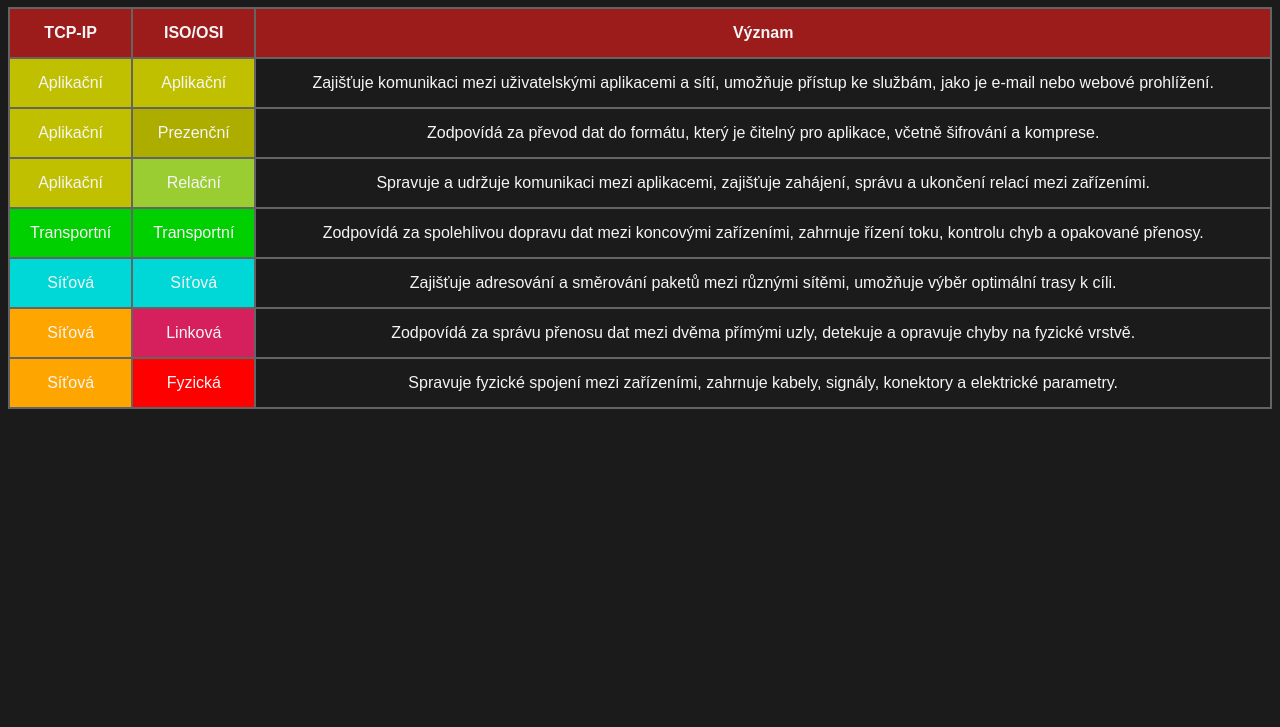
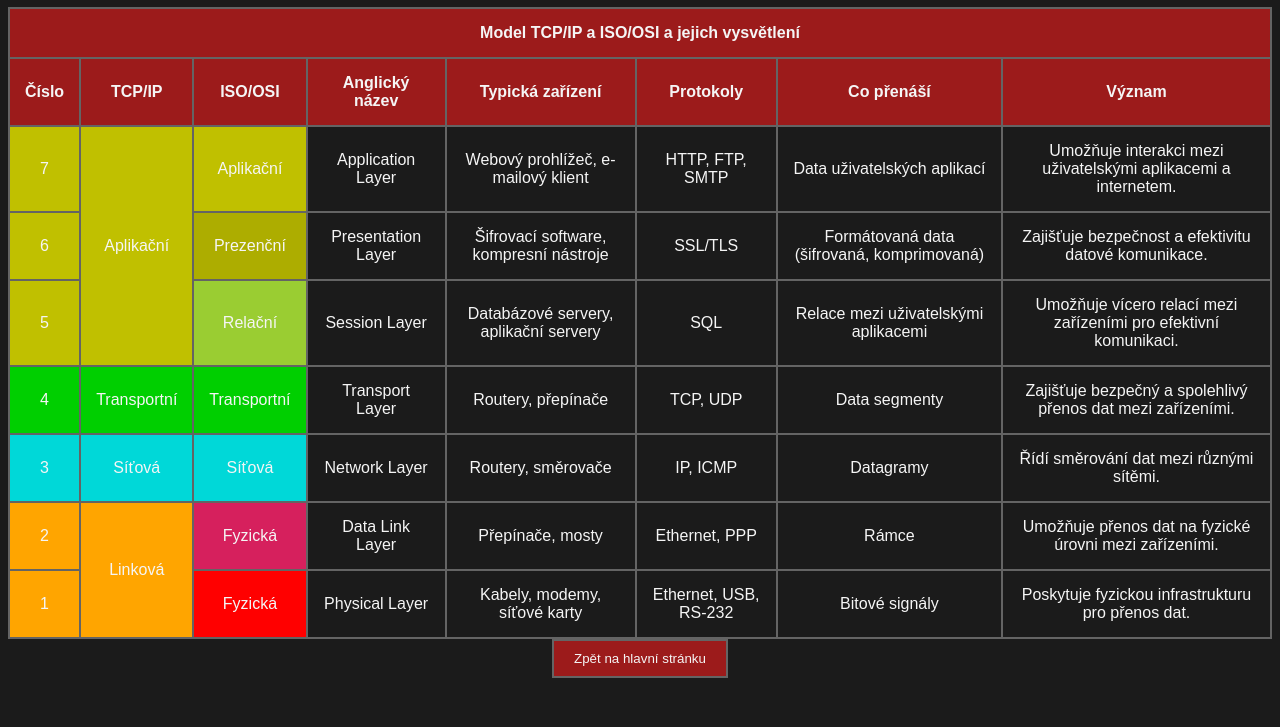
Before and after one commit to Kyndl/kyndl.github.io, a plain HTML site: page tabulka.html in a window 1280 px wide. Shown: the part 73-800 px from the top of the page. Drawn offline with Linux system fonts and the light colour scheme.

Commit message:
upd tabulka.html

```diff
--- a/tabulka.html
+++ b/tabulka.html
@@ -1,6 +1,8 @@
 <!DOCTYPE html>
-<html>
+<html lang="cs">
 <head>
+    <meta charset="UTF-8">
+    <meta name="viewport" content="width=device-width, initial-scale=1.0">
     <style>
         table {
             width: 100%;
@@ -20,7 +22,7 @@
         h1 {
             text-align: center;
         }
-        h1, td,th,p {
+        h1, td, th, p {
             font-family: Arial, sans-serif;
             color: whitesmoke;
         }
@@ -28,55 +30,96 @@
             background-color: #1b1b1b;
         }
         tr:hover {
-    background-color: rgba(255, 255, 255, 0.1);
-}
-
+            background-color: rgba(255, 255, 255, 0.1);
+        }
     </style>
-    <title>Tabulka</title>
 </head>
 <body>
-    <h1>Model TCP-IP a ISO/OSI a jejich vysvětlení</h1>
+    <h1>Model TCP/IP a ISO/OSI a jejich vysvětlení</h1>
     <table>
         <tr>
-            <th scope="col">TCP-IP</th>
+            <th colspan="8">Model TCP/IP a ISO/OSI a jejich vysvětlení</th>
+        </tr>
+        <tr>
+            <th scope="col">Číslo</th>
+            <th scope="col">TCP/IP</th>
             <th scope="col">ISO/OSI</th>
+            <th scope="col">Anglický název</th>
+            <th scope="col">Typická zařízení</th>
+            <th scope="col">Protokoly</th>
+            <th scope="col">Co přenáší</th>
             <th scope="col">Význam</th>
         </tr>
         <tr>
+            <td style="background-color:rgb(192, 192, 0);">7</td>
+            <td rowspan="3" style="background-color:rgb(192, 192, 0)">Aplikační</td>
             <td style="background-color:rgb(192, 192, 0)">Aplikační</td>
-            <td style= "background-color:rgb(192, 192, 0) ">Aplikační</td>
-            <td>Zajišťuje komunikaci mezi uživatelskými aplikacemi a sítí, umožňuje přístup ke službám, jako je e-mail nebo webové prohlížení.</td>
+            <td>Application Layer</td>
+            <td>Webový prohlížeč, e-mailový klient</td>
+            <td>HTTP, FTP, SMTP</td>
+            <td>Data uživatelských aplikací</td>
+            <td>Umožňuje interakci mezi uživatelskými aplikacemi a internetem.</td>
         </tr>
         <tr>
-            <td style="background-color:rgb(192, 192, 0)">Aplikační</td>
+            <td style="background-color:rgb(192, 192, 0);">6</td>
             <td style="background-color:rgb(173, 173, 0)">Prezenční</td>
-            <td>Zodpovídá za převod dat do formátu, který je čitelný pro aplikace, včetně šifrování a komprese.</td>
+            <td>Presentation Layer</td>
+            <td>Šifrovací software, kompresní nástroje</td>
+            <td>SSL/TLS</td>
+            <td>Formátovaná data (šifrovaná, komprimovaná)</td>
+            <td>Zajišťuje bezpečnost a efektivitu datové komunikace.</td>
         </tr>
         <tr>
-            <td style="background-color:rgb(192, 192, 0)">Aplikační</td>
+            <td style="background-color: rgb(192, 192, 0);">5</td>
             <td style="background-color:yellowgreen">Relační</td>
-            <td>Spravuje a udržuje komunikaci mezi aplikacemi, zajišťuje zahájení, správu a ukončení relací mezi zařízeními.</td>
+            <td>Session Layer</td>
+            <td>Databázové servery, aplikační servery</td>
+            <td>SQL</td>
+            <td>Relace mezi uživatelskými aplikacemi</td>
+            <td>Umožňuje vícero relací mezi zařízeními pro efektivní komunikaci.</td>
         </tr>
         <tr>
+            <td style="background-color:rgb(0, 207, 0)">4</td>
             <td style="background-color:rgb(0, 207, 0)">Transportní</td>
             <td style="background-color:rgb(0, 207, 0)">Transportní</td>
-            <td>Zodpovídá za spolehlivou dopravu dat mezi koncovými zařízeními, zahrnuje řízení toku, kontrolu chyb a opakované přenosy.</td>
+            <td>Transport Layer</td>
+            <td>Routery, přepínače</td>
+            <td>TCP, UDP</td>
+            <td>Data segmenty</td>
+            <td>Zajišťuje bezpečný a spolehlivý přenos dat mezi zařízeními.</td>
         </tr>
         <tr>
+            <td style="background-color:rgb(0, 216, 216)">3</td>
             <td style="background-color:rgb(0, 216, 216)">Síťová</td>
             <td style="background-color:rgb(0, 216, 216)">Síťová</td>
-            <td>Zajišťuje adresování a směrování paketů mezi různými sítěmi, umožňuje výběr optimální trasy k cíli.</td>
+            <td>Network Layer</td>
+            <td>Routery, směrovače</td>
+            <td>IP, ICMP</td>
+            <td>Datagramy</td>
+            <td>Řídí směrování dat mezi různými sítěmi.</td>
         </tr>
         <tr>
-            <td style="background-color:orange">Síťová</td>
-            <td style="background-color:rgb(214, 32, 93)">Linková</td>
-            <td>Zodpovídá za správu přenosu dat mezi dvěma přímými uzly, detekuje a opravuje chyby na fyzické vrstvě.</td>
+            <td style="background-color:orange">2</td>
+            <td rowspan="2" style="background-color:orange">Linková</td>
+            <td style="background-color:rgb(214, 32, 93)">Fyzická</td>
+            <td>Data Link Layer</td>
+            <td>Přepínače, mosty</td>
+            <td>Ethernet, PPP</td>
+            <td>Rámce</td>
+            <td>Umožňuje přenos dat na fyzické úrovni mezi zařízeními.</td>
         </tr>
         <tr>
-            <td style="background-color:orange">Síťová</td>
+            <td style="background-color:orange">1</td>
             <td style="background-color:red">Fyzická</td>
-            <td>Spravuje fyzické spojení mezi zařízeními, zahrnuje kabely, signály, konektory a elektrické parametry.</td>
+            <td>Physical Layer</td>
+            <td>Kabely, modemy, síťové karty</td>
+            <td>Ethernet, USB, RS-232</td>
+            <td>Bitové signály</td>
+            <td>Poskytuje fyzickou infrastrukturu pro přenos dat.</td>
         </tr>
     </table>
+    <div style="text-align: center;">
+        <button style="background-color: #9c1b1b; color: whitesmoke; border: 2px solid rgb(100, 100, 100); padding: 10px 20px; font-family: Arial, sans-serif; cursor: pointer;" onclick="window.location.href='https://kyndl.github.io/prg.html'">Zpět na hlavní stránku</button>
+    </div>
 </body>
 </html>
```
